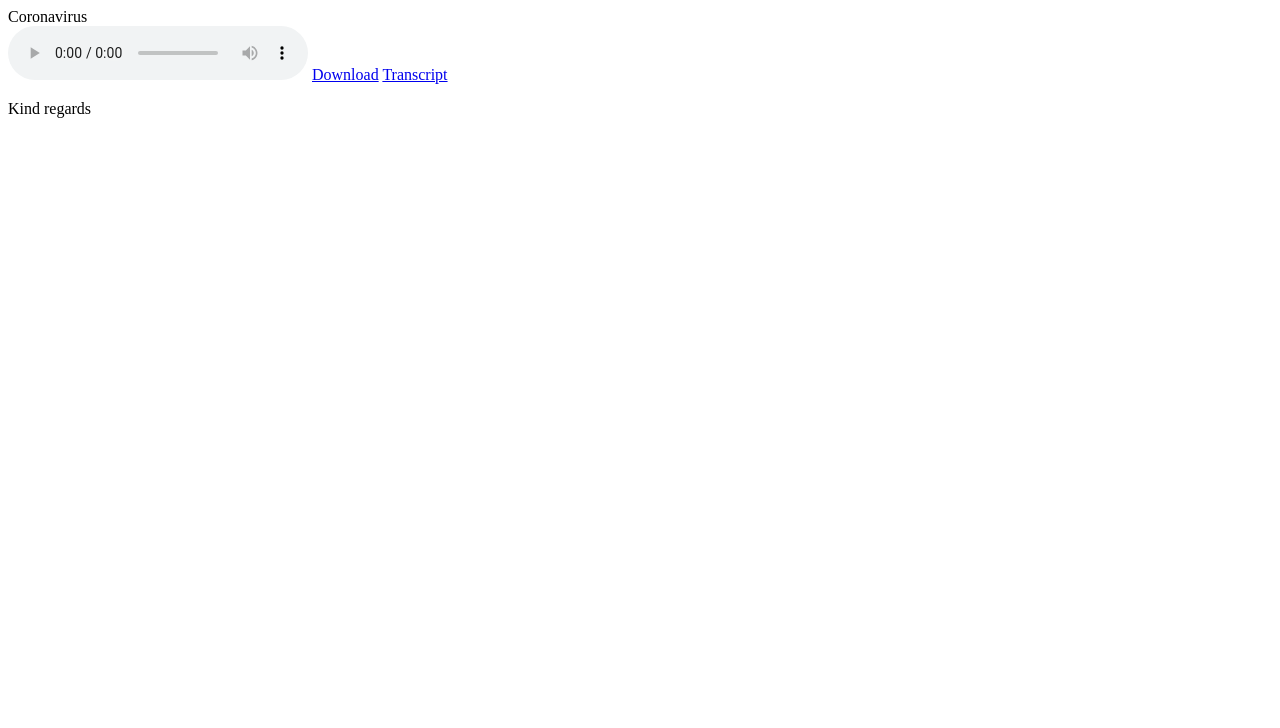
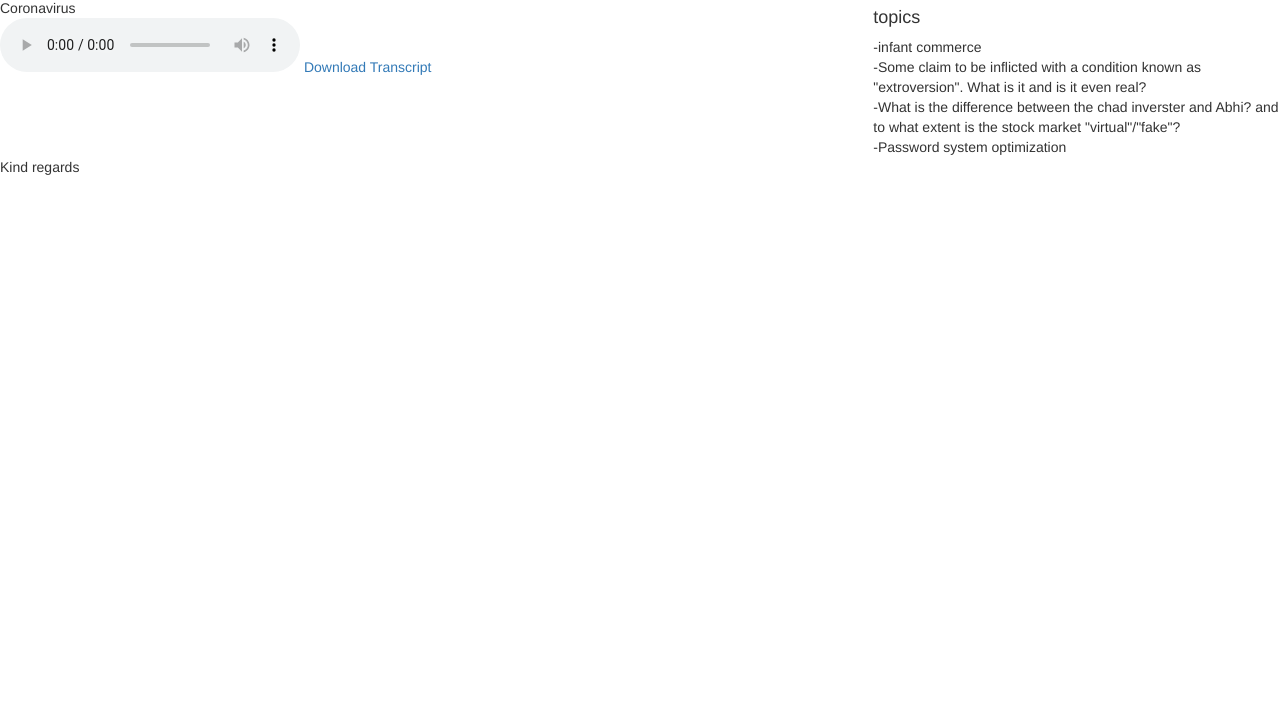
Before and after one commit to nerdsoc/nerdsoc.github.io, a plain HTML site: page index.html in a window 1280 px wide. Shown: the part 72-800 px from the top of the page. Drawn offline with nearby package versions, Linux system fonts and the light colour scheme.

Commit message:
add topic column

```diff
--- a/index.html
+++ b/index.html
@@ -5,16 +5,29 @@
     <title>nerdsoc</title>
     <meta name="description" content="nerdsoc materials">
     <meta name="viewport" content="width=device-width, initial-scale=1.0">
+    <link rel="stylesheet" href="https://maxcdn.bootstrapcdn.com/bootstrap/3.4.1/css/bootstrap.min.css">
+  	<script src="https://ajax.googleapis.com/ajax/libs/jquery/3.4.1/jquery.min.js"></script>
+  	<script src="https://maxcdn.bootstrapcdn.com/bootstrap/3.4.1/js/bootstrap.min.js"></script>
   </head>
   <body>
     <h1>To whom it may concern </h1>
+    <div class="row">
+    	<div class="col-sm-8">
     		Coronavirus<br>
     		<audio controls>
       			<source src="horse.mp3" type="audio/mpeg">
       			Your browser does not support the audio element.
     		</audio>
     		<a href="audioFile">Download</a> <a href="transcriptFile">Transcript</a>
-
+        </div>
+        <div class="col-sm-4">
+        	<h4>topics</h4>
+            -infant commerce<br>
+            -Some claim to be inflicted with a condition known as "extroversion". What is it and is it even real?<br>
+            -What is the difference between the chad inverster and Abhi? and to what extent is the stock market "virtual"/"fake"?<br>
+            -Password system optimization<br>
+	</div>
+  	</div>
 
     <p>Kind regards</p>
   </body>
```
Lines whose indentation alone changed are shown as unchanged.
